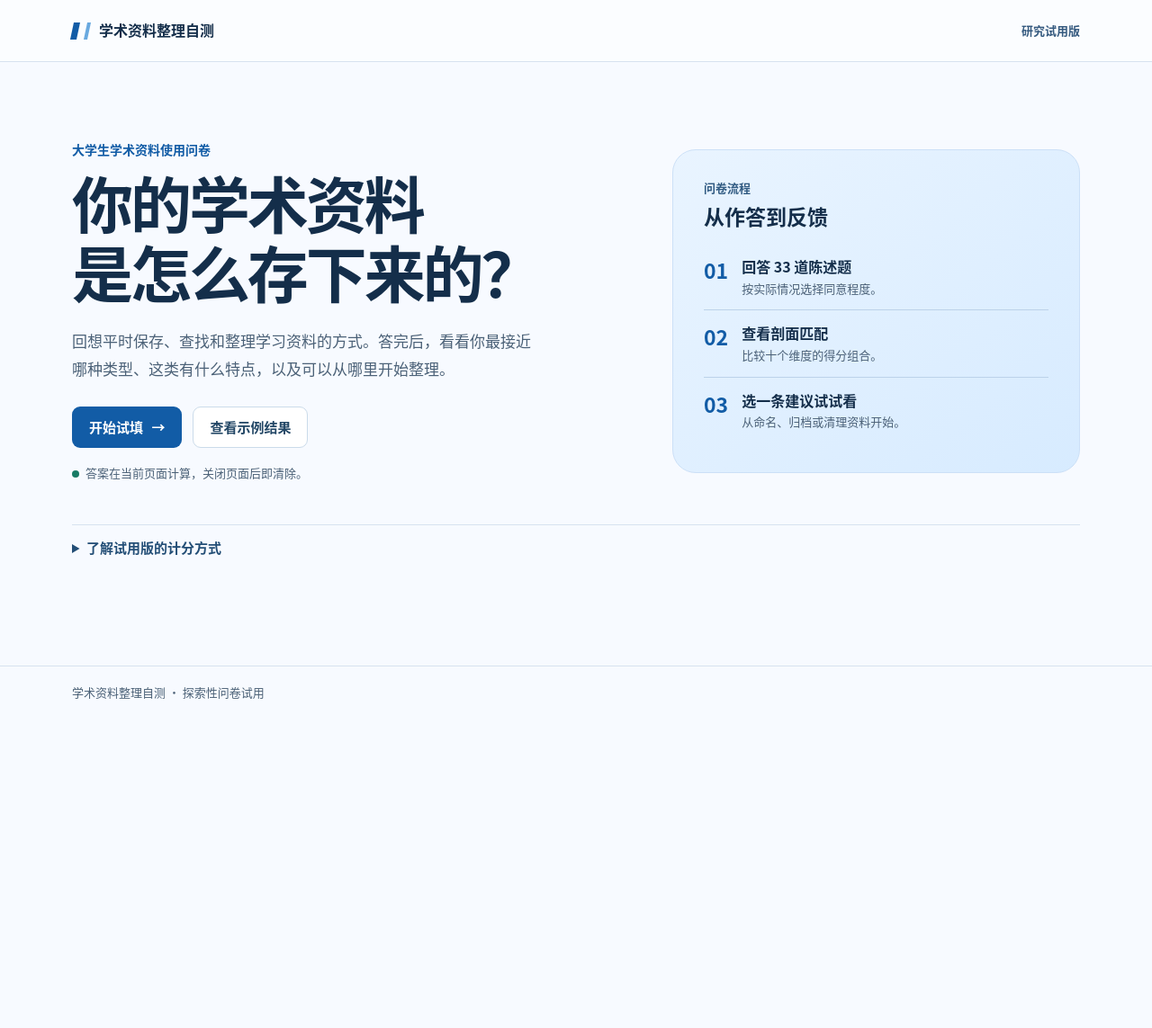
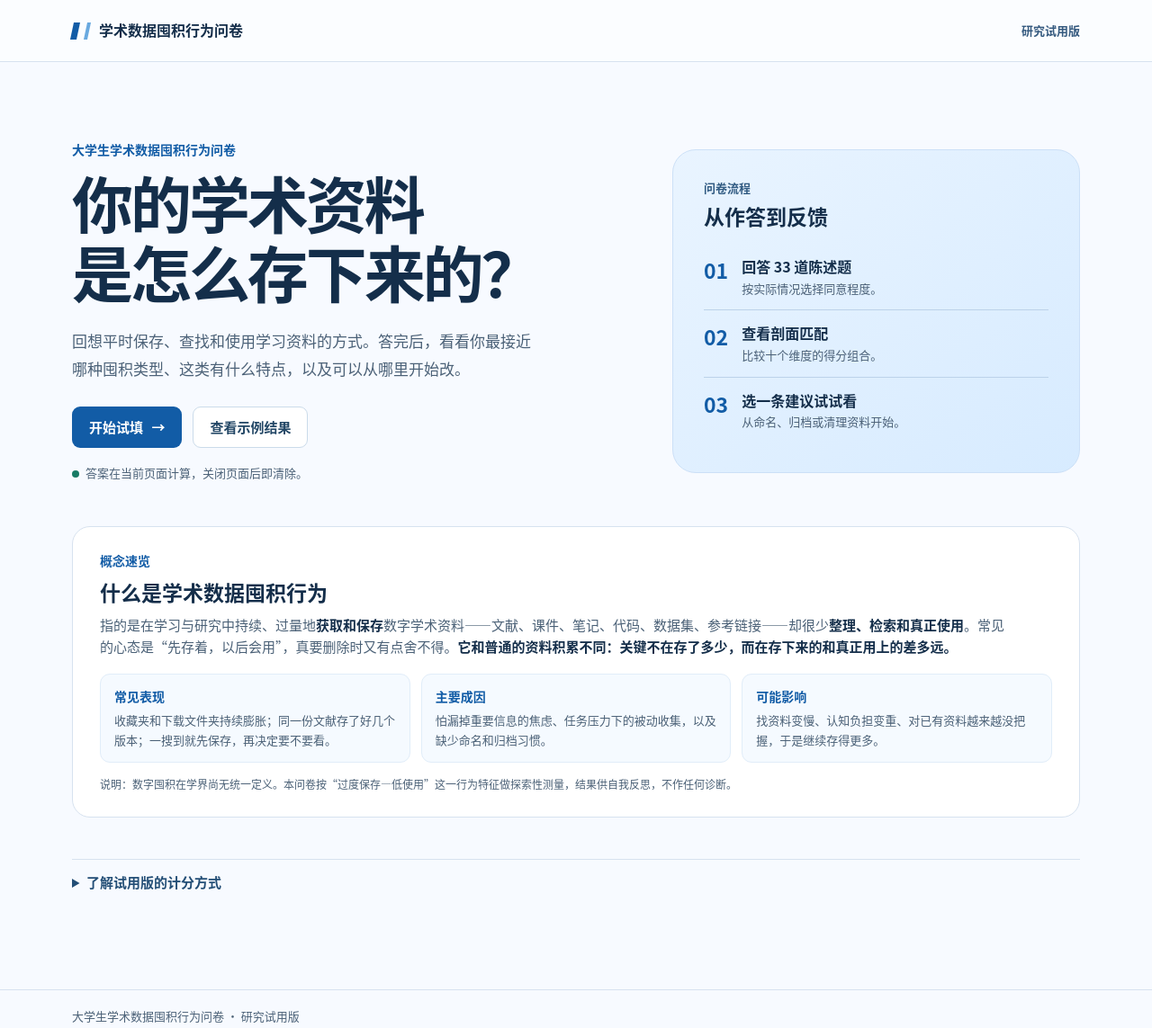
Before and after one commit to yaofzu/academic-material-quiz, a plain HTML site: page index.html in a window 1280 px wide. Shown: the whole page at 90% size. Before the commit the page ends 800 px from the top, so only its background shows below. Drawn offline with Linux system fonts and the light colour scheme.

Commit message:
Add files via upload

```diff
--- a/index.html
+++ b/index.html
@@ -5,8 +5,8 @@
   <meta http-equiv="Content-Security-Policy" content="default-src 'none'; script-src 'unsafe-inline'; style-src 'unsafe-inline'; form-action 'none'; base-uri 'none'">
   <meta name="viewport" content="width=device-width, initial-scale=1">
   <meta name="color-scheme" content="light">
-  <title>学术资料整理自测｜33题在线问卷，测你的资料整理类型</title>
-  <meta name="description" content="面向大学生的学术资料整理自测问卷：33道题在线作答，答完即时查看你的资料整理行为剖面、特点说明和可照着做的整理建议，答案只在本地计算。">
+  <title>大学生学术数据囤积行为问卷｜33题在线自测，看你在哪一类</title>
+  <meta name="description" content="面向大学生的学术数据囤积行为问卷：33 道题在线作答，答完即时查看你在获取、保存、整理与使用资料上的行为剖面、类型特点与改善建议，答案只在本地计算。">
 <style>
 :root {
   font-family: "Microsoft YaHei", "PingFang SC", "Noto Sans CJK SC", system-ui, sans-serif;
@@ -132,7 +132,19 @@ progress::-moz-progress-bar { background: var(--blue); }
 .score-list { display: grid; grid-template-columns: repeat(auto-fit, minmax(148px, 1fr)); gap: 7px; padding-bottom: 12px; }
 .score-list p { background: #edf4fb; padding: 8px 9px; display: flex; justify-content: space-between; gap: 5px; font-size: 12px; border-radius: 6px; margin: 0; }
 .result-actions { margin-top: 20px; }
+.concept { grid-column: 1 / -1; margin-top: 2px; padding: 26px 30px; background: var(--paper); border: 1px solid var(--line); border-radius: var(--radius); }
+.concept h2 { margin-bottom: 10px; }
+.concept .concept-lead { color: var(--muted); font-size: 15px; max-width: 68em; }
+.concept .concept-lead b { color: var(--ink); font-weight: 700; }
+.concept-list { display: grid; grid-template-columns: repeat(3, minmax(0, 1fr)); gap: 12px; margin: 18px 0 0; padding: 0; list-style: none; }
+.concept-list li { background: #f5faff; border: 1px solid #e1edf9; border-radius: 11px; padding: 13px 15px; }
+.concept-list strong { display: block; font-size: 14px; color: var(--blue); margin-bottom: 5px; }
+.concept-list span { display: block; font-size: 13px; line-height: 1.7; color: var(--muted); }
+.concept-note { margin-top: 14px; font-size: 12px; color: var(--muted); }
 @media (max-width: 820px) {
+  .concept { padding: 20px 22px; }
+  .concept-list { grid-template-columns: 1fr; }
+
   .wrap { width: min(680px, calc(100% - 34px)); }
   .intro { grid-template-columns: 1fr; gap: 24px; padding: 53px 0 24px; }
   .intro-panel { padding: 22px 25px; }
@@ -160,22 +172,22 @@ progress::-moz-progress-bar { background: var(--blue); }
   <meta name="theme-color" content="#f7faff">
   <meta property="og:type" content="website">
   <meta property="og:url" content="https://yaofzu.github.io/academic-material-quiz/">
-  <meta property="og:site_name" content="学术资料整理自测">
+  <meta property="og:site_name" content="大学生学术数据囤积行为问卷">
   <meta property="og:locale" content="zh_CN">
-  <meta property="og:title" content="学术资料整理自测｜33题在线问卷，测你的资料整理类型">
-  <meta property="og:description" content="填写33道题，查看你的资料整理类型和可照着做的建议。">
+  <meta property="og:title" content="大学生学术数据囤积行为问卷｜33题在线自测">
+  <meta property="og:description" content="填写 33 道题，看看你在学术资料的获取、保存、整理与使用上属于哪一类，以及可以从哪里开始改。">
   <meta name="twitter:card" content="summary">
-  <meta name="twitter:title" content="学术资料整理自测｜33题在线问卷">
-  <meta name="twitter:description" content="填写33道题，查看你的资料整理类型和可照着做的建议。">
+  <meta name="twitter:title" content="大学生学术数据囤积行为问卷｜33题在线自测">
+  <meta name="twitter:description" content="填写 33 道题，看看你在学术资料的获取、保存、整理与使用上属于哪一类。">
   <script type="application/ld+json">
-  {"@context":"https://schema.org","@type":"WebPage","name":"学术资料整理自测","alternateName":"大学生学术资料使用问卷","description":"面向大学生的33题学术资料整理自测问卷，答完可查看资料整理行为剖面与整理建议。","inLanguage":"zh-CN","url":"https://yaofzu.github.io/academic-material-quiz/","isAccessibleForFree":true,"about":{"@type":"Thing","name":"学术资料整理与研究资料管理"},"audience":{"@type":"EducationalAudience","educationalRole":"student"}}
+  {"@context":"https://schema.org","@type":"WebPage","name":"大学生学术数据囤积行为问卷","alternateName":"学术数据囤积行为自测","description":"面向大学生的33题学术数据囤积行为问卷，答完可查看资料获取、保存、整理与使用上的行为剖面与改善建议。","inLanguage":"zh-CN","url":"https://yaofzu.github.io/academic-material-quiz/","isAccessibleForFree":true,"about":{"@type":"Thing","name":"学术数据囤积行为与数字信息管理"},"audience":{"@type":"EducationalAudience","educationalRole":"student"}}
   </script>
 </head>
 <body>
   <a class="skip" href="#main">跳到主要内容</a>
   <header class="site-head">
     <div class="wrap site-head-inner">
-      <a class="site-name" href="#intro" id="home-link"><span class="brand-mark" aria-hidden="true"></span>学术资料整理自测</a>
+      <a class="site-name" href="#intro" id="home-link"><span class="brand-mark" aria-hidden="true"></span>学术数据囤积行为问卷</a>
       <span class="edition">研究试用版</span>
     </div>
   </header>
@@ -183,9 +195,9 @@ progress::-moz-progress-bar { background: var(--blue); }
   <main id="main" class="wrap">
     <section id="intro" class="intro" aria-labelledby="intro-title">
       <div class="intro-copy">
-        <p class="kicker">大学生学术资料使用问卷</p>
+        <p class="kicker">大学生学术数据囤积行为问卷</p>
         <h1 id="intro-title">你的学术资料<br>是怎么存下来的？</h1>
-        <p class="lead">回想平时保存、查找和整理学习资料的方式。答完后，看看你最接近哪种类型、这类有什么特点，以及可以从哪里开始整理。</p>
+        <p class="lead">回想平时保存、查找和使用学习资料的方式。答完后，看看你最接近哪种囤积类型、这类有什么特点，以及可以从哪里开始改。</p>
         <div class="actions">
           <button class="button primary" id="start" type="button">开始试填 <span aria-hidden="true">→</span></button>
           <button class="button secondary" id="sample" type="button">查看示例结果</button>
@@ -201,6 +213,17 @@ progress::-moz-progress-bar { background: var(--blue); }
           <li><span class="flow-num">03</span><div><strong>选一条建议试试看</strong><p>从命名、归档或清理资料开始。</p></div></li>
         </ol>
       </aside>
+      <div class="concept" aria-labelledby="concept-title">
+        <p class="kicker">概念速览</p>
+        <h2 id="concept-title">什么是学术数据囤积行为</h2>
+        <p class="concept-lead">指的是在学习与研究中持续、过量地<b>获取和保存</b>数字学术资料——文献、课件、笔记、代码、数据集、参考链接——却很少<b>整理、检索和真正使用</b>。常见的心态是“先存着，以后会用”，真要删除时又有点舍不得。<b>它和普通的资料积累不同：关键不在存了多少，而在存下来的和真正用上的差多远。</b></p>
+        <ul class="concept-list">
+          <li><strong>常见表现</strong><span>收藏夹和下载文件夹持续膨胀；同一份文献存了好几个版本；一搜到就先保存，再决定要不要看。</span></li>
+          <li><strong>主要成因</strong><span>怕漏掉重要信息的焦虑、任务压力下的被动收集，以及缺少命名和归档习惯。</span></li>
+          <li><strong>可能影响</strong><span>找资料变慢、认知负担变重、对已有资料越来越没把握，于是继续存得更多。</span></li>
+        </ul>
+        <p class="concept-note">说明：数字囤积在学界尚无统一定义。本问卷按“过度保存—低使用”这一行为特征做探索性测量，结果供自我反思，不作任何诊断。</p>
+      </div>
       <details class="method-note">
         <summary>了解试用版的计分方式</summary>
         <p>试用版从信息质量和技术促进中分别拟删原第18题和第20题，共33题。各维度按保留题目取均分，结合三类模型给出最接近的剖面。</p>
@@ -249,7 +272,7 @@ progress::-moz-progress-bar { background: var(--blue); }
         </section>
       </div>
       <section class="action-plan" aria-labelledby="advice-title">
-        <h2 id="advice-title">你的资料整理计划</h2>
+        <h2 id="advice-title">你的囤积改善计划</h2>
         <p class="muted">先试第一步，一周后用最后一步看看是否更容易找回资料。</p>
         <ol class="plan-list" id="advice-list"></ol>
       </section>
@@ -270,7 +293,7 @@ progress::-moz-progress-bar { background: var(--blue); }
     </section>
   </main>
 
-  <footer class="site-foot"><div class="wrap">学术资料整理自测 · 探索性问卷试用</div></footer>
+  <footer class="site-foot"><div class="wrap">大学生学术数据囤积行为问卷 · 研究试用版</div></footer>
 <script>
 (() => {
   'use strict';
```
Also changed, not shown: 1 other file.
